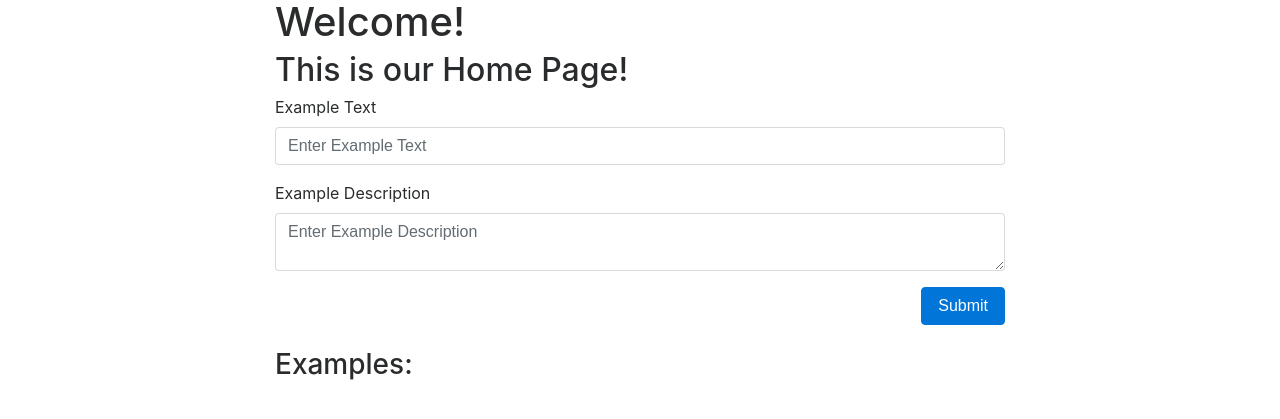
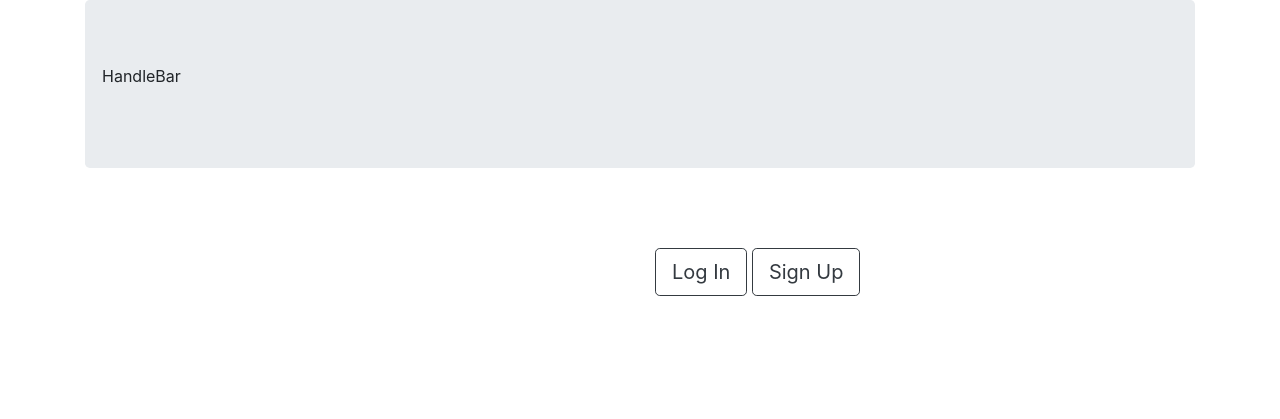
Before and after one commit to ac5599656/testing_project-2, a Node server app: page / in a window 1280 px wide. Shown: the top 419 px of the page. Run offline with Node 20, Linux system fonts and the light colour scheme; the visitor is signed in with stand-in values (Sample User, id 1); data that the repository does not hold is empty; some libraries are stand-ins or nearby versions.

Commit message:
modified files

```diff
--- a/public/js/index.js
+++ b/public/js/index.js
@@ -1,99 +1,168 @@
-// Get references to page elements
-var $exampleText = $("#example-text");
-var $exampleDescription = $("#example-description");
-var $submitBtn = $("#submit");
-var $exampleList = $("#example-list");
-
-// The API object contains methods for each kind of request we'll make
-var API = {
-  saveExample: function(example) {
-    return $.ajax({
-      headers: {
-        "Content-Type": "application/json"
-      },
-      type: "POST",
-      url: "api/examples",
-      data: JSON.stringify(example)
-    });
-  },
-  getExamples: function() {
-    return $.ajax({
-      url: "api/examples",
-      type: "GET"
-    });
-  },
-  deleteExample: function(id) {
-    return $.ajax({
-      url: "api/examples/" + id,
-      type: "DELETE"
-    });
-  }
-};
-
-// refreshExamples gets new examples from the db and repopulates the list
-var refreshExamples = function() {
-  API.getExamples().then(function(data) {
-    var $examples = data.map(function(example) {
-      var $a = $("<a>")
-        .text(example.text)
-        .attr("href", "/example/" + example.id);
-
-      var $li = $("<li>")
-        .attr({
-          class: "list-group-item",
-          "data-id": example.id
-        })
-        .append($a);
-
-      var $button = $("<button>")
-        .addClass("btn btn-danger float-right delete")
-        .text("ｘ");
-
-      $li.append($button);
-
-      return $li;
-    });
-
-    $exampleList.empty();
-    $exampleList.append($examples);
-  });
-};
-
-// handleFormSubmit is called whenever we submit a new example
-// Save the new example to the db and refresh the list
-var handleFormSubmit = function(event) {
+$(".create-login-form").on("submit", function(event) {
   event.preventDefault();
 
-  var example = {
-    text: $exampleText.val().trim(),
-    description: $exampleDescription.val().trim()
+  newLogIn = {
+    email: $("#email").val().trim(),
+    password: $("pwd").val().trim()
   };
 
-  if (!(example.text && example.description)) {
-    alert("You must enter an example text and description!");
-    return;
-  }
+  $.ajax("/Logins",  {
+    type: "POST",
+    data: newLogIn
+  }).then(
+    function() {
+      console.log("New Log In");
 
-  API.saveExample(example).then(function() {
-    refreshExamples();
-  });
+    }
+  );
+});
 
-  $exampleText.val("");
-  $exampleDescription.val("");
-};
+$(".create-signup-form").on("submit", function(event) {
+  event.preventDefault();
 
-// handleDeleteBtnClick is called when an example's delete button is clicked
-// Remove the example from the db and refresh the list
-var handleDeleteBtnClick = function() {
-  var idToDelete = $(this)
-    .parent()
-    .attr("data-id");
+  newSignUp = {
+    name: $("#name").val().trim(),
+    email: $("#email").val().trim(),
+    password: $("#pwd").val().trim()
+  };
 
-  API.deleteExample(idToDelete).then(function() {
-    refreshExamples();
-  });
-};
+  $.ajax("/Logins", {
+    type: "POST",
+    data: newSignUp
+  }).then(
+    function() {
+      console.log("New User");
+    }
+  );
+});
 
-// Add event listeners to the submit and delete buttons
-$submitBtn.on("click", handleFormSubmit);
-$exampleList.on("click", ".delete", handleDeleteBtnClick);
+
+
+
+
+
+
+
+
+
+
+
+
+
+
+
+
+
+
+
+
+
+
+
+
+
+
+
+
+
+
+
+// // Get references to page elements
+// var $exampleText = $("#example-text");
+// var $exampleDescription = $("#example-description");
+// var $submitBtn = $("#submit");
+// var $exampleList = $("#example-list");
+
+// // The API object contains methods for each kind of request we'll make
+// var API = {
+//   saveExample: function(example) {
+//     return $.ajax({
+//       headers: {
+//         "Content-Type": "application/json"
+//       },
+//       type: "POST",
+//       url: "api/examples",
+//       data: JSON.stringify(example)
+//     });
+//   },
+//   getExamples: function() {
+//     return $.ajax({
+//       url: "api/examples",
+//       type: "GET"
+//     });
+//   },
+//   deleteExample: function(id) {
+//     return $.ajax({
+//       url: "api/examples/" + id,
+//       type: "DELETE"
+//     });
+//   }
+// };
+
+// // refreshExamples gets new examples from the db and repopulates the list
+// var refreshExamples = function() {
+//   API.getExamples().then(function(data) {
+//     var $examples = data.map(function(example) {
+//       var $a = $("<a>")
+//         .text(example.text)
+//         .attr("href", "/example/" + example.id);
+
+//       var $li = $("<li>")
+//         .attr({
+//           class: "list-group-item",
+//           "data-id": example.id
+//         })
+//         .append($a);
+
+//       var $button = $("<button>")
+//         .addClass("btn btn-danger float-right delete")
+//         .text("ｘ");
+
+//       $li.append($button);
+
+//       return $li;
+//     });
+
+//     $exampleList.empty();
+//     $exampleList.append($examples);
+//   });
+// };
+
+// // handleFormSubmit is called whenever we submit a new example
+// // Save the new example to the db and refresh the list
+// var handleFormSubmit = function(event) {
+//   event.preventDefault();
+
+//   var example = {
+//     text: $exampleText.val().trim(),
+//     description: $exampleDescription.val().trim()
+//   };
+
+//   if (!(example.text && example.description)) {
+//     alert("You must enter an example text and description!");
+//     return;
+//   }
+
+//   API.saveExample(example).then(function() {
+//     refreshExamples();
+//   });
+
+//   $exampleText.val("");
+//   $exampleDescription.val("");
+// };
+
+// // handleDeleteBtnClick is called when an example's delete button is clicked
+// // Remove the example from the db and refresh the list
+// var handleDeleteBtnClick = function() {
+//   var idToDelete = $(this)
+//     .parent()
+//     .attr("data-id");
+
+//   API.deleteExample(idToDelete).then(function() {
+//     refreshExamples();
+//   });
+// };
+
+// // Add event listeners to the submit and delete buttons
+// $submitBtn.on("click", handleFormSubmit);
+// $exampleList.on("click", ".delete", handleDeleteBtnClick);
--- a/public/styles/styles.css
+++ /dev/null
@@ -1,3 +0,0 @@
-.list-group-item {
-  line-height: 2.5;
-}
--- a/views/index.handlebars
+++ b/views/index.handlebars
@@ -1,4 +1,42 @@
-<div id="home">
+<div class="container">
+
+        <div class="jumbotron">
+            <div class="row">
+                <p>HandleBar</p>
+            </div>
+        </div>
+    </div>
+    <div class="container">
+            <div id="homepage">
+            <div class="row">
+                <div class="col-md-6">
+
+                </div>
+                <div class="col-md-6">
+                <button type="button" class="btn btn-outline-dark btn-lg mt-5" id="loginbutton" onclick="window.location.href = 'login.handlebars';">Log In</button>
+
+                <button type="button" class="btn btn-outline-dark btn-lg mt-5" id="signupbutton" onclick="window.location.href = 'signup.handlebars';">Sign Up</button>
+                </div>
+            </div>
+        </div>
+    </div>
+
+
+
+
+
+
+
+
+
+
+
+
+
+
+
+
+{{!-- <div id="home">
   <div class="container">
     <div class="row">
       <div class="col-8 offset-2">
@@ -30,4 +68,4 @@
 </div>
 
 <script type="text/javascript" src="https://cdnjs.cloudflare.com/ajax/libs/jquery/3.2.1/jquery.min.js"></script>
-<script src="/js/index.js"></script>
+<script src="/js/index.js"></script> --}}
--- a/views/layouts/main.handlebars
+++ b/views/layouts/main.handlebars
@@ -3,9 +3,10 @@
 
 <head>
   <meta charset="utf-8">
-  <link rel="stylesheet" href="https://maxcdn.bootstrapcdn.com/bootstrap/4.0.0-beta.3/css/bootstrap.min.css">
-  <link rel="stylesheet" href="/styles/styles.css" media="screen" title="no title" charset="utf-8">
-  <title>Home Page</title>
+  <link rel="stylesheet" href="https://stackpath.bootstrapcdn.com/bootstrap/4.1.3/css/bootstrap.min.css" integrity="sha384-MCw98/SFnGE8fJT3GXwEOngsV7Zt27NXFoaoApmYm81iuXoPkFOJwJ8ERdknLPMO"
+    crossorigin="anonymous">
+    <link rel="stylesheet" type="text/css" media="screen" href="public/styles/styles.css">
+  <title>HandleBar</title>
 </head>
 
 <body>
```
Also changed, not shown: index.html (added, +130 -0 lines), views/input.handlebars (added, +28 -0 lines), views/login.handlebars (added, +21 -0 lines), views/signup.handlebars (added, +24 -0 lines), public/images/beer bottle.jpg (added), public/images/hand holding beer.jpeg (added), public/images/martini.jpg (added), public/images/mustache.jpg (added), public/images/redbackground.png (added), views/users.handlebars (added), 3 other files.
